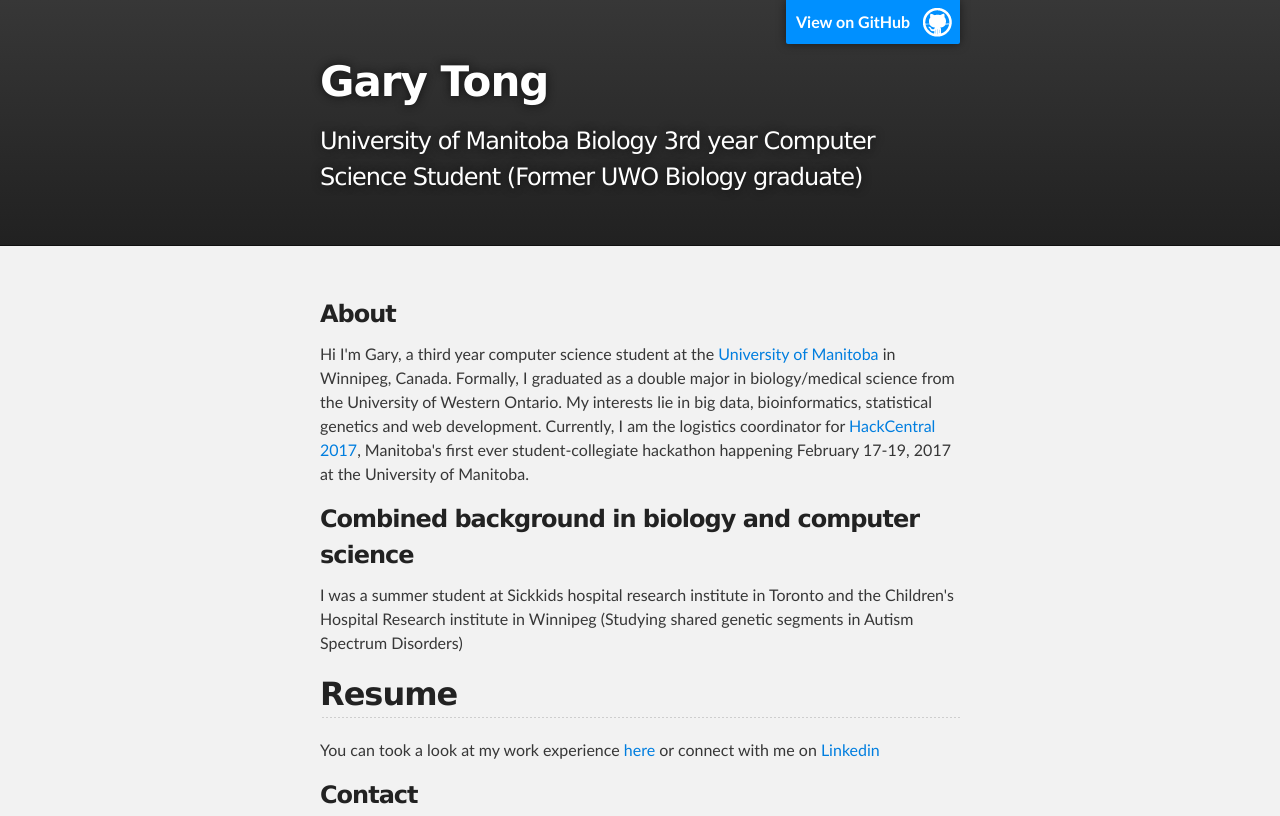
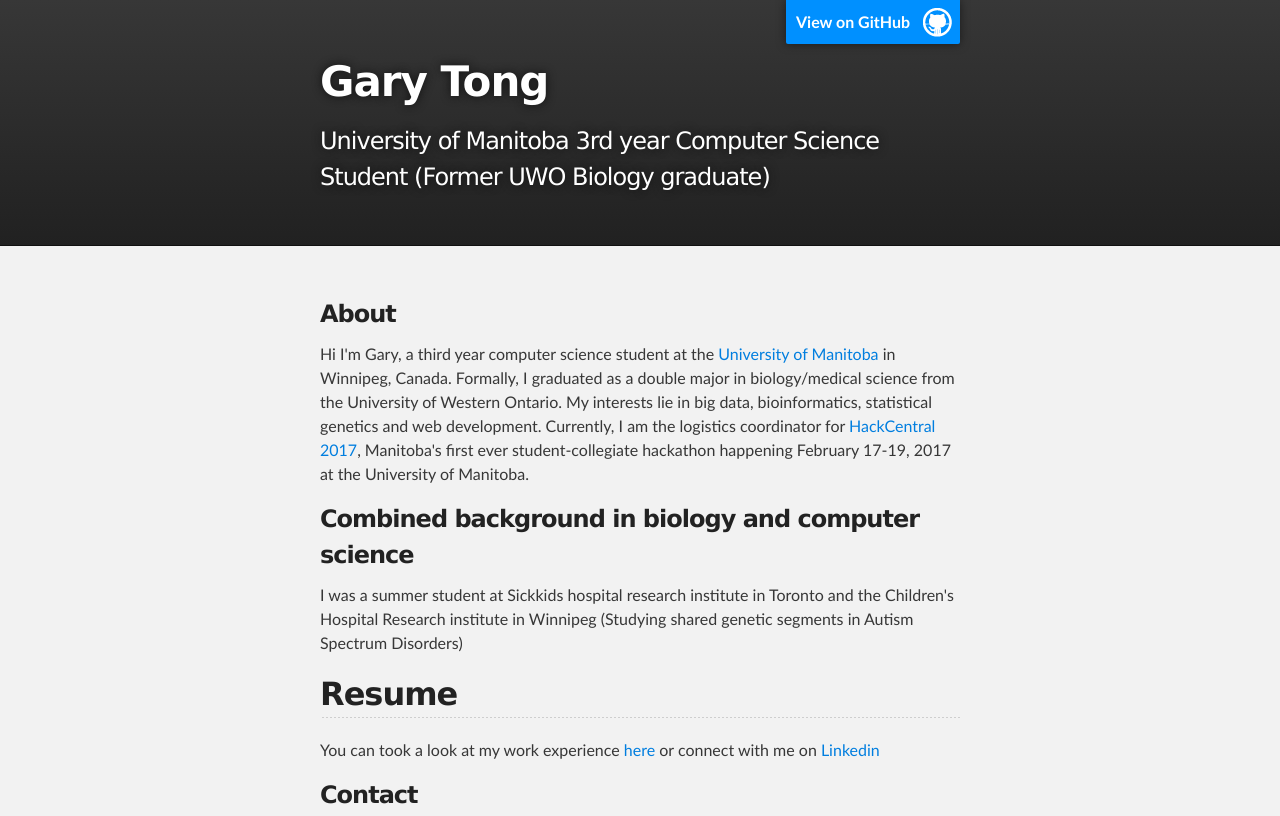
Before and after one commit to gcttong/gcttong.github.io, a plain HTML site: page index.html in a window 1280 px wide. Shown: the top 816 px of the page. Drawn offline with Linux system fonts and the light colour scheme.

Commit message:
Update index.html

```diff
--- a/index.html
+++ b/index.html
@@ -19,7 +19,7 @@
           <a id="forkme_banner" href="https://github.com/gcttong">View on GitHub</a>
 
           <h1 id="project_title">Gary Tong</h1>
-          <h2 id="project_tagline">University of Manitoba Biology 3rd year Computer Science Student (Former UWO Biology graduate)</h2>
+          <h2 id="project_tagline">University of Manitoba 3rd year Computer Science Student (Former UWO Biology graduate)</h2>
 
         </header>
     </div>
```
